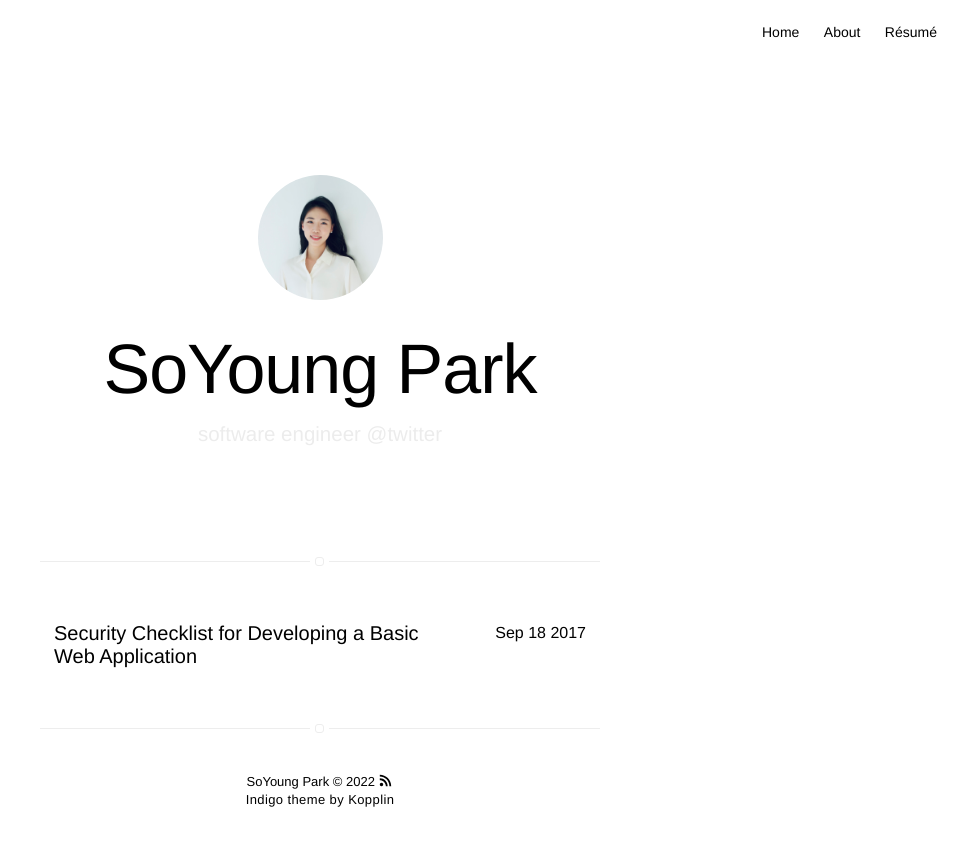
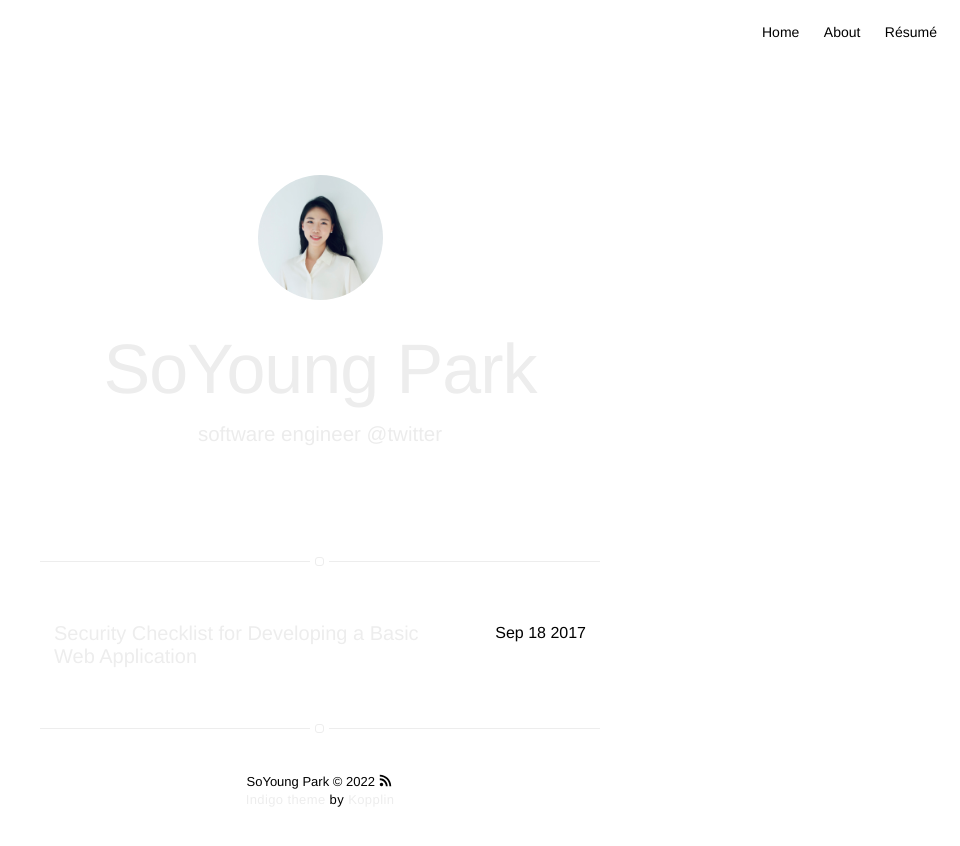
Before and after one commit to soyoungpark/soyoungpark.github.io, a Jekyll site: the page built from blog/index.html, in a window 1280 px wide. Shown: the top 846 px of the page, without its empty margins (320-1280 px from the left). Built offline with Jekyll 4.4.1, drawn with Linux system fonts in a browser that asks for light colours.

Commit message:
Update variables.sass

```diff
--- a/_sass/base/variables.sass
+++ b/_sass/base/variables.sass
@@ -2,7 +2,7 @@ $fontSans: "Helvetica Neue", Helvetica, Arial, sans-serif
 $fontMonospace: "Consolas", Liberation Mono, Menlo, Courier, monospace
 
 $alpha: black
-$beta: black
+$beta: #ededed
 $gama: black
 $delta: black
 $epsilon: #ededed
```
